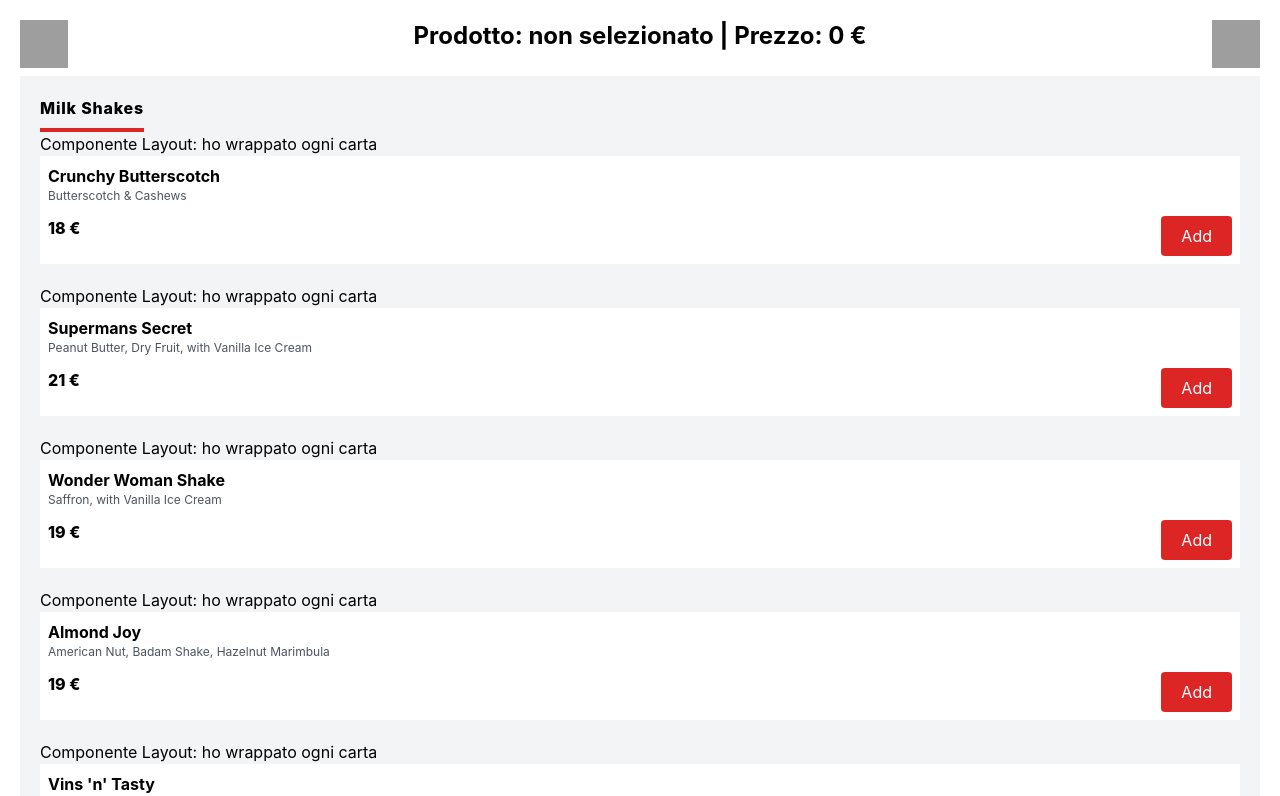
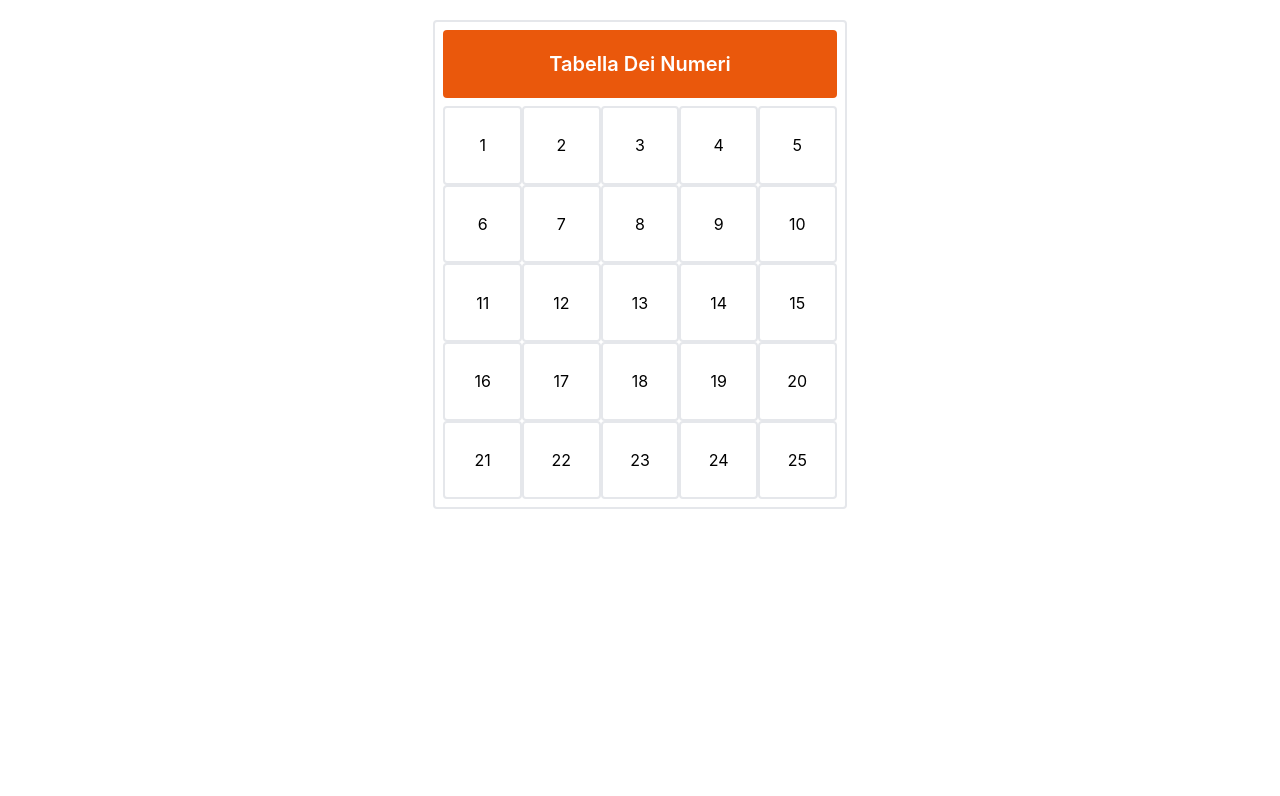
Before and after one commit to gabrielecallegari/react-corso, a React (Create React App) app: page / in a window 1280 px wide. Shown: the top 796 px of the page. Built offline with nearby package versions, Linux system fonts and the light colour scheme; grey boxes are pictures that could not be loaded.

Commit message:
svolto compito del 14/02/2024

```diff
--- a/src/App.tsx
+++ b/src/App.tsx
@@ -5,6 +5,7 @@ import Menu from "./Components/Menu/Menu";
 import Figlio from "./Components/Figlio/Figlio";
 import UseEffect from "./Components/UseEffect/UseEffect";
 import FigliouseEffect from "./Components/FigliouseEffect/FigliouseEffect";
+import Tabella from "./Components/Tabella/Tabella";
 
 export interface ProvaInterfaccia {
     nome :string
@@ -104,10 +105,9 @@ function App() {
 
 
 
-// per passare qualcosa al Figlio, apro e chiudo il tag e dentro gli metto il componente da passare come figlio
   return (
     <div className="p-5 w-full" >
-        <Menu />
+        <Tabella />
     </div>
   );
 }
--- /dev/null
+++ b/src/Components/Casella/Casella.tsx
@@ -0,0 +1,22 @@
+import {useEffect, useState} from "react";
+
+const Casella = ({numero}:{numero:number}) => {
+
+    const [flag, setFlag] = useState(0)
+
+    useEffect(
+        () => {
+            console.log(numero*numero-1)
+        },
+        [flag]
+    )
+
+    return (
+        <button onClick={() => setFlag(flag+1)}
+            className={"w-1/5 border-2 rounded aspect-square hover:bg-red-600 hover:bg-opacity-40 hover:font-bold"}>
+            {numero}
+        </button>
+    )
+}
+
+export default Casella
--- /dev/null
+++ b/src/Components/IntestazioneTab/IntestazioneTab.tsx
@@ -0,0 +1,14 @@
+import {ReactNode} from "react";
+
+const IntestazioneTab = ({children}: {children: ReactNode}) => {
+    return(
+        <div className={"w-1/3 border-2 m-auto p-2 rounded"}>
+            <div className={"mb-2 rounded py-5 bg-orange-600 text-white font-semibold text-center text-xl"}>
+                Tabella Dei Numeri
+            </div>
+            {children}
+        </div>
+    )
+}
+
+export default IntestazioneTab
--- a/src/Components/Menu/Menu.tsx
+++ b/src/Components/Menu/Menu.tsx
@@ -58,7 +58,7 @@ const Menu = () => {
     ]
 
 
-
+// per passare qualcosa al Figlio, apro e chiudo il tag e dentro gli metto il componente da passare come figlio
     return (
         <MenuWrapper prodCurr={currProd}>
             {cards.map((p) => {
--- /dev/null
+++ b/src/Components/Tabella/Tabella.tsx
@@ -0,0 +1,22 @@
+import IntestazioneTab from "../IntestazioneTab/IntestazioneTab";
+import Casella from "../Casella/Casella";
+
+const Tabella = () => {
+
+    const numeri: number[] =
+    [1,2,3,4,5,6,7,8,9,10,11,12,13,14,15,16,17,18,19,20,21,22,23,24,25]
+
+    return (
+        <div className={"w-full"}>
+            <IntestazioneTab>
+                {
+                    numeri.map((n:number) => {
+                        return (<Casella numero={n} />)
+                    })
+                }
+            </IntestazioneTab>
+        </div>
+    )
+}
+
+export default Tabella
```
